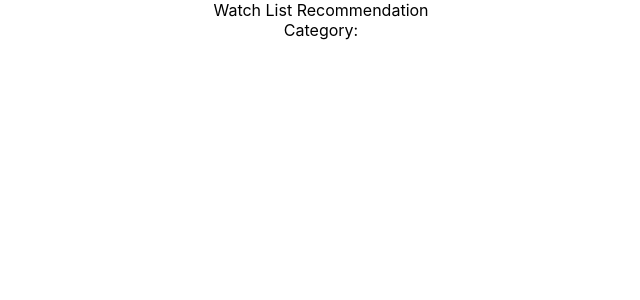
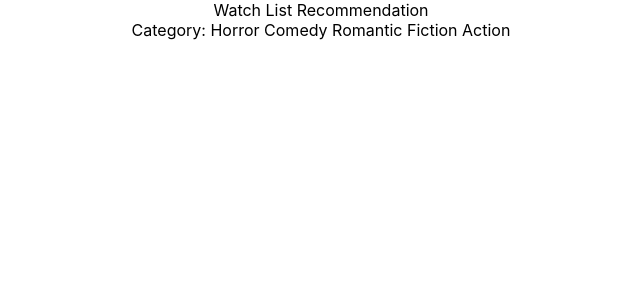
Before and after one commit to surbhi84/WatchListRecommender_mark9, a React (Create React App) app: page / in a window 1280 px wide. Shown: the top 300 px of the page, without its empty margins (319-959 px from the left). Built offline with nearby package versions, Linux system fonts and the light colour scheme.

Commit message:
feat : category added

```diff
--- a/src/App.js
+++ b/src/App.js
@@ -2,10 +2,16 @@ import logo from "./logo.svg";
 import "./App.css";
 
 function App() {
+  const categories = ["Horror", "Comedy", "Romantic", "Fiction", "Action"];
   return (
     <div className="App">
       <header>Watch List Recommendation</header>
-      <section>Category:</section>
+      <section>
+        Category:{" "}
+        {categories.map((category) => {
+          return <span> {category}</span>;
+        })}
+      </section>
       <section></section>
     </div>
   );
```
